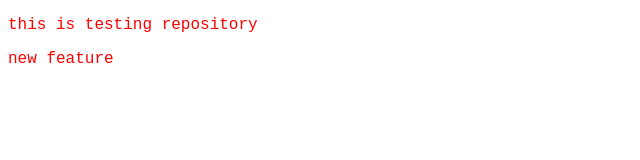
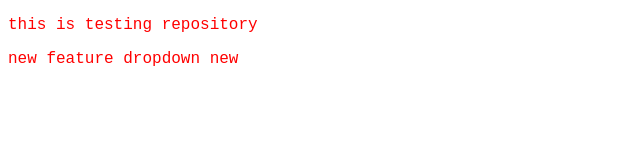
Before and after one commit to shrikrushnadeshmukh6/localrepo, a plain HTML site: page index.html in a window 1280 px wide. Shown: the whole page, without its empty margins (0-640 px from the left). Drawn offline with Linux system fonts and the light colour scheme.

Commit message:
addred dropdowm meassage

```diff
--- a/index.html
+++ b/index.html
@@ -8,6 +8,8 @@
 <body>
 
     <p style="color: red; font-family: 'Courier New', Courier, monospace;">this is testing repository</p>
-    <p style="color: red; font-family: 'Courier New', Courier, monospace;">new feature</p>
+    <p style="color: red; font-family: 'Courier New', Courier, monospace;">new feature
+        dropdown new
+    </p>
 </body>
 </html>
```
